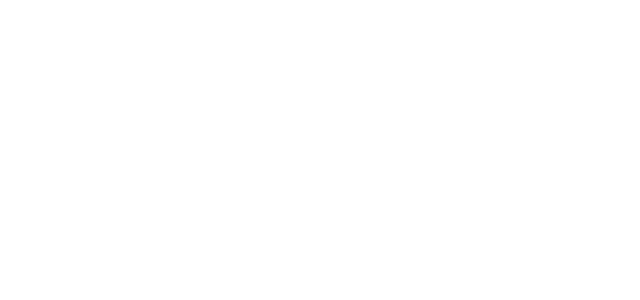
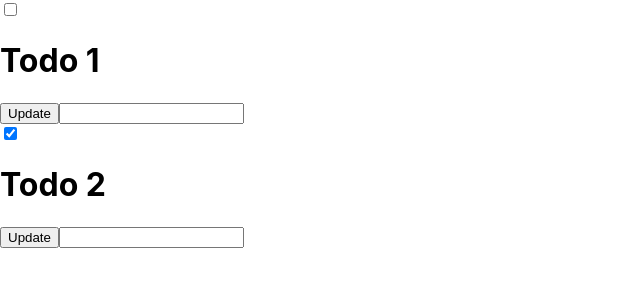
Before and after one commit to chandruln/Reactjs-ReduxToolKit, a React (Create React App) app in the folder ReactProgram/: page /todo in a window 1280 px wide. Before the commit this address had no page. Shown: the top 300 px of the page, without its empty margins (0-640 px from the left). Built offline with nearby package versions, Linux system fonts and the light colour scheme.

Commit message:
TodolistApp

```diff
--- a/ReactProgram/src/App.js
+++ b/ReactProgram/src/App.js
@@ -16,6 +16,7 @@ import logout from './LoginRedux/logout';
 import Course from './CourseApp/Course';
 import IndCourse from './CourseApp/IndCourse';
 import AddCourse from './CourseApp/AddCourse';
+import Todo from './TodoApp/Todo';
 
 export default function App() {
   const [explorerData, setExplorerData] = useState(folderExplorer);
@@ -28,6 +29,7 @@ export default function App() {
         <Route path="/course/:id" Component={IndCourse}></Route>
         <Route path="/addcourse" Component={AddCourse}></Route>
         {/* <Route path="/login" Component={user ? UserList : Login}></Route> */}
+        <Route path='/todo' Component={Todo}></Route>
         <Route path="/login" Component={Login}></Route>
         <Route path="/userlist" exact Component={UserList}></Route>
         <Route path="/login1" Component={Login1}></Route>
--- /dev/null
+++ b/ReactProgram/src/TodoApp/Todo.js
@@ -0,0 +1,54 @@
+import React, { useState } from 'react'
+import {v4 as uuidv4} from "uuid"
+
+const Todo = () => {
+  const [showUpdateTodo, setShowUpdateTodo] = useState({})
+
+  const [todos, setTodos] = useState([
+    {
+        id: uuidv4(),
+        name: "Todo 1",
+        checked: false,
+    },
+    {
+        id: uuidv4(),
+        name: "Todo 2",
+        checked: true,
+    },
+]);
+
+const toggleTodo = (todoToggle) => {
+    const newTodos = todos.map((todo) => {
+        if(todo == todoToggle){
+            return{
+                ...todo,
+                checked: !todo.checked
+            }
+        }
+        return todo;
+    })
+    setTodos(newTodos);
+}
+
+const updateTodo = (todoUpdate) => {
+    setShowUpdateTodo(todoUpdate);
+    console.log(todoUpdate);
+}
+
+  return (
+    <div className='todos'>
+        {
+            todos.map((todo) => (
+                <div className='todos'>
+                    <input type='checkbox' onChange={() => toggleTodo(todo)} checked={todo.checked}></input>
+                    <h1>{todo.name}</h1>
+                    <button onClick={() => updateTodo(todo)}>Update</button>
+                    <input></input>
+                </div>
+            ))
+        }
+    </div>
+  )
+}
+
+export default Todo
```
